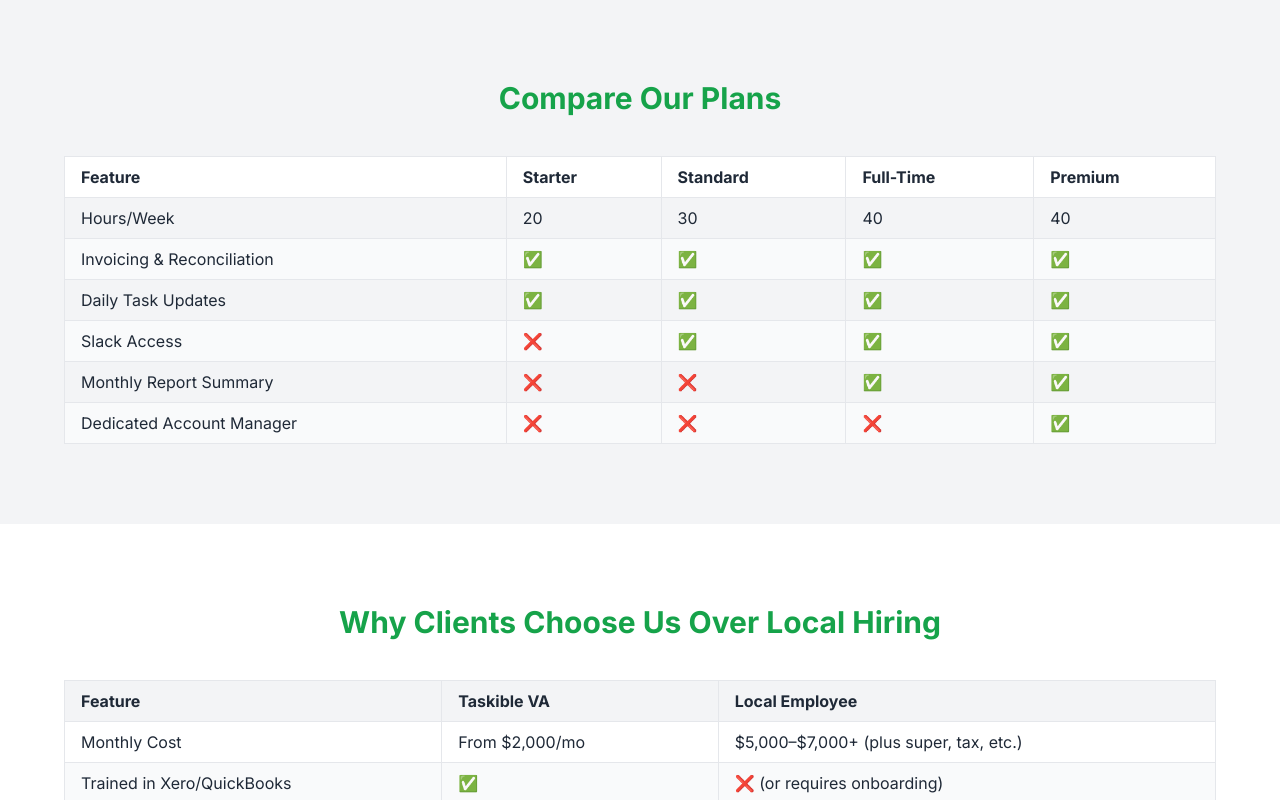
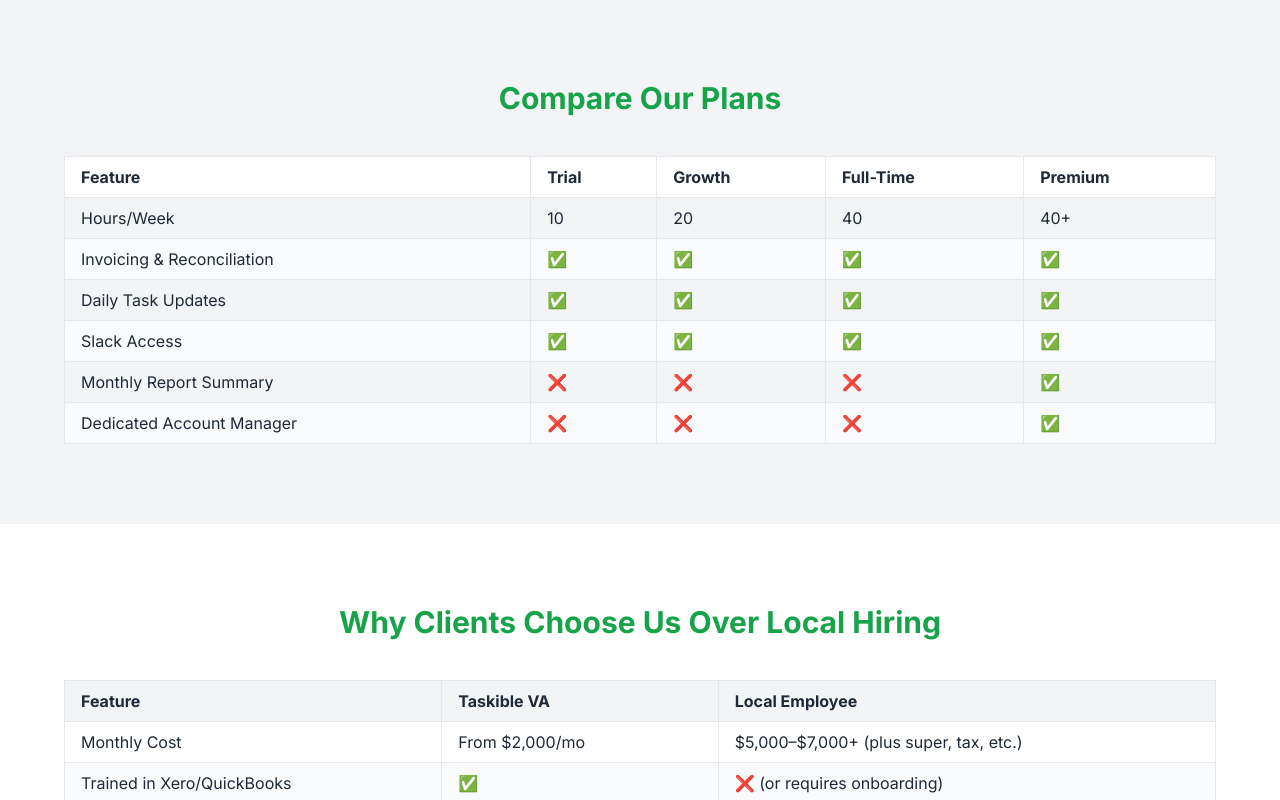
Before and after one commit to Safeswipe/Taskible-Final, a plain HTML site: page taskible_verified/index.html in a window 1280 px wide. Shown: the part 1728-2528 px from the top of the page. Drawn offline with nearby package versions, Linux system fonts and the light colour scheme.

Commit message:
Add files via upload

```diff
--- a/taskible_verified/index.html
+++ b/taskible_verified/index.html
@@ -92,16 +92,15 @@
   </div>
 </section>
 
-
-  <section class="py-20 px-4 bg-gray-100">
+<section class="py-20 px-4 bg-gray-100">
   <h3 class="text-3xl font-bold text-center mb-10 text-green-600">Compare Our Plans</h3>
   <div class="max-w-6xl mx-auto overflow-x-auto">
     <table class="min-w-full table-auto border text-sm md:text-base">
       <thead class="bg-white">
         <tr>
           <th class="border px-4 py-2 text-left">Feature</th>
-          <th class="border px-4 py-2 text-left">Starter</th>
-          <th class="border px-4 py-2 text-left">Standard</th>
+          <th class="border px-4 py-2 text-left">Trial</th>
+          <th class="border px-4 py-2 text-left">Growth</th>
           <th class="border px-4 py-2 text-left">Full-Time</th>
           <th class="border px-4 py-2 text-left">Premium</th>
         </tr>
@@ -109,10 +108,10 @@
       <tbody>
         <tr>
           <td class="border px-4 py-2">Hours/Week</td>
+          <td class="border px-4 py-2">10</td>
           <td class="border px-4 py-2">20</td>
-          <td class="border px-4 py-2">30</td>
           <td class="border px-4 py-2">40</td>
-          <td class="border px-4 py-2">40</td>
+          <td class="border px-4 py-2">40+</td>
         </tr>
         <tr class="bg-gray-50">
           <td class="border px-4 py-2">Invoicing & Reconciliation</td>
@@ -130,7 +129,7 @@
         </tr>
         <tr class="bg-gray-50">
           <td class="border px-4 py-2">Slack Access</td>
-          <td class="border px-4 py-2">❌</td>
+          <td class="border px-4 py-2">✅</td>
           <td class="border px-4 py-2">✅</td>
           <td class="border px-4 py-2">✅</td>
           <td class="border px-4 py-2">✅</td>
@@ -139,7 +138,7 @@
           <td class="border px-4 py-2">Monthly Report Summary</td>
           <td class="border px-4 py-2">❌</td>
           <td class="border px-4 py-2">❌</td>
-          <td class="border px-4 py-2">✅</td>
+          <td class="border px-4 py-2">❌</td>
           <td class="border px-4 py-2">✅</td>
         </tr>
         <tr class="bg-gray-50">
```
